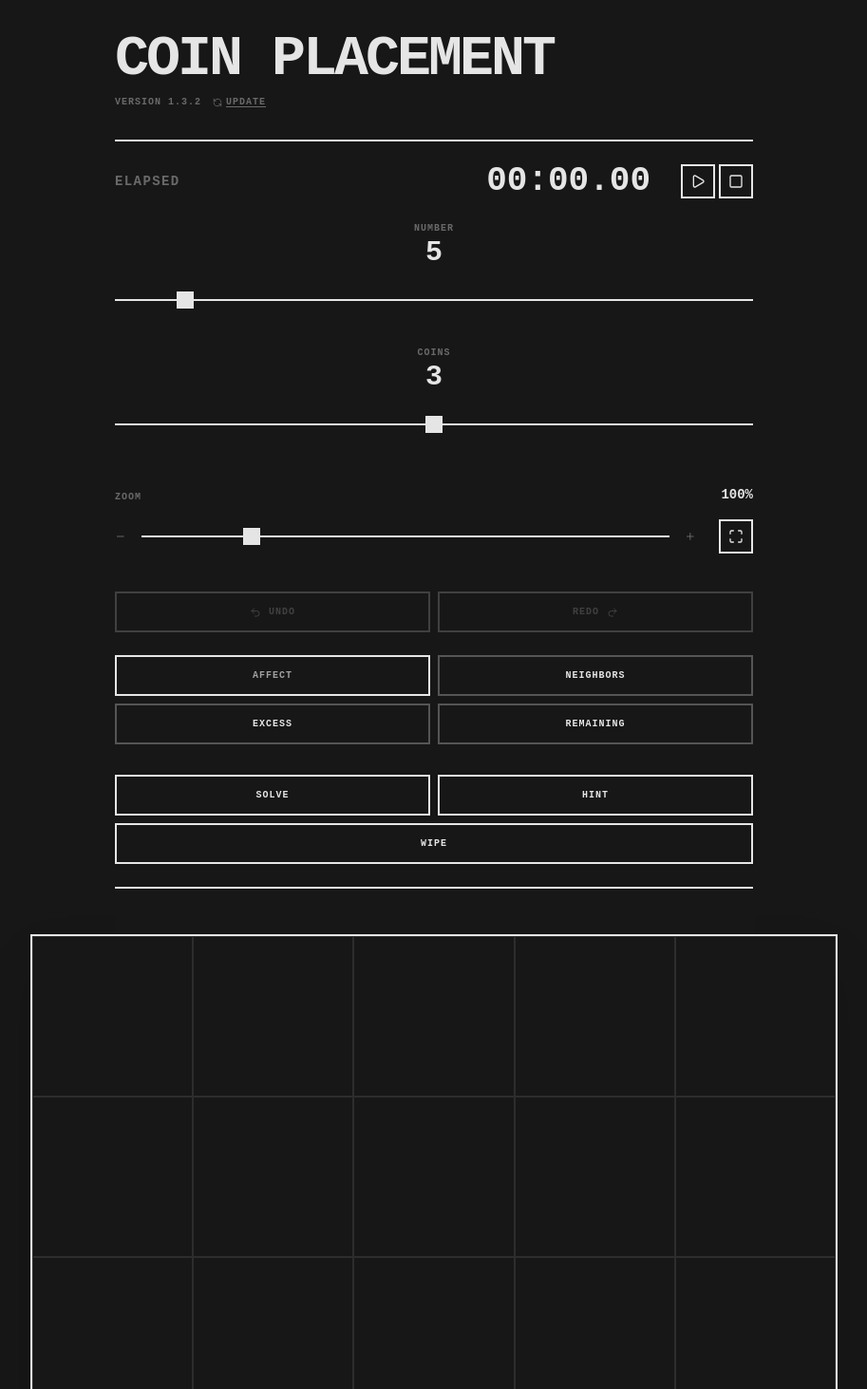
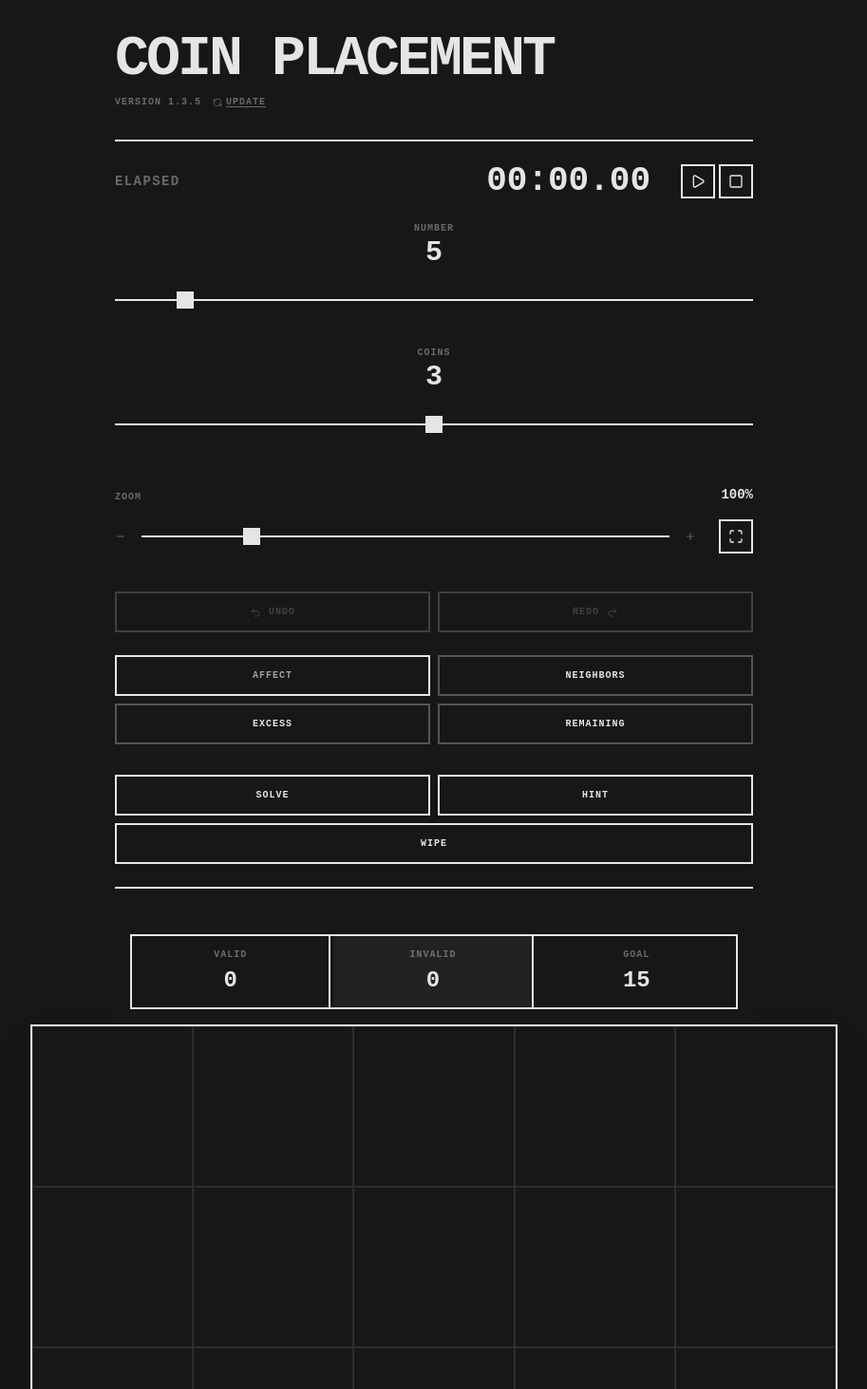
Before and after one commit to NofanTasi/coins, a React (Vite) app: page / in a window 1280 px wide. Shown: the top 1463 px of the page at 95% size, without its empty margins (183-1096 px from the left). Built offline with nearby package versions, Linux system fonts and the light colour scheme.

Commit message:
feat: Display board violation counts
Introduce a new UI section to display the number of valid and invalid placements on the board. This enhances user feedback by providing immediate insight into the state of the puzzle. Also updates the version number in package.json and App.tsx.

```diff
--- a/package.json
+++ b/package.json
@@ -1,7 +1,7 @@
 {
   "name": "react-example",
   "private": true,
-  "version": "1.3.2",
+  "version": "1.3.5",
   "type": "module",
   "scripts": {
     "dev": "vite --port=3000 --host=0.0.0.0",
--- a/src/App.tsx
+++ b/src/App.tsx
@@ -265,7 +265,7 @@ export default function App() {
             <div>
               <h1 className="text-4xl md:text-6xl font-black tracking-tighter leading-none mb-2 uppercase">COIN PLACEMENT</h1>
               <div className="flex items-center gap-3 opacity-40">
-                <span className="text-[10px] font-black tracking-widest uppercase">Version 1.3.2</span>
+                <span className="text-[10px] font-black tracking-widest uppercase">Version 1.3.5</span>
                 <button
                   onClick={() => window.location.reload()}
                   className="flex items-center gap-1 hover:opacity-100 transition-opacity"
@@ -423,6 +423,22 @@ export default function App() {
 
         {/* Board Area */}
         <div className="w-full flex flex-col items-center">
+          <div className="w-full max-w-2xl px-4 mb-4">
+            <div className="grid grid-cols-3 gap-1 border-2 border-current bg-min-bg shadow-sm overflow-hidden">
+              <div className="flex flex-col items-center p-3 border-r-2 border-current last:border-r-0">
+                <span className="text-[10px] font-black tracking-widest opacity-40 uppercase mb-1">Valid</span>
+                <span className="text-2xl font-black tabular-nums">{board.size - violations.length}</span>
+              </div>
+              <div className="flex flex-col items-center p-3 border-r-2 border-current last:border-r-0 bg-current/5">
+                <span className="text-[10px] font-black tracking-widest opacity-40 uppercase mb-1">Invalid</span>
+                <span className="text-2xl font-black tabular-nums">{violations.length}</span>
+              </div>
+              <div className="flex flex-col items-center p-3 border-r-2 border-current last:border-r-0">
+                <span className="text-[10px] font-black tracking-widest opacity-40 uppercase mb-1">Goal</span>
+                <span className="text-2xl font-black tabular-nums">{n * c}</span>
+              </div>
+            </div>
+          </div>
           <div className="w-full flex items-center justify-center min-h-[300px] touch-auto">
             <div
               style={{
```
